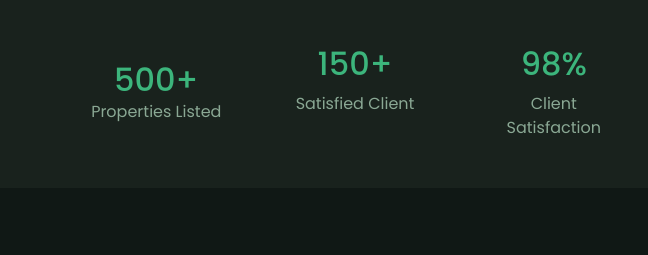
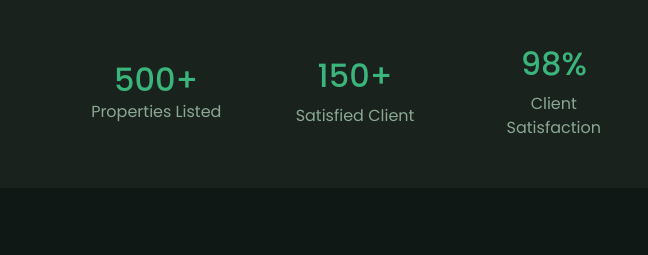
Before and after one commit to maan17g/Real-Estate, a plain HTML site: page index.html in a window 1280 px wide. Shown: the part 1855-2110 px from the top of the page, 0-648 px from the left. Drawn offline with nearby package versions, Linux system fonts and the light colour scheme; grey boxes are pictures that could not be loaded.

Commit message:
Update index.html

```diff
--- a/index.html
+++ b/index.html
@@ -161,7 +161,7 @@
                         </div>
 
                         <div class="container">
-                            <div class="row gap-0 gap-md-5 justify-content-between px-2 my-5">
+                            <div class="row gap-0 gap-md-5 justify-content-between px-2 my-5 align-items-center">
                                 <div class="col-3 count justify-content-center d-flex align-items-center flex-column">
                                     <h2 class="m-0 counter" data-bs-start="0" data-bs-end="500" data-bs-sign="+">500+</h2>
                                     <span class="text-muted-custom text-center">Properties Listed</span>
```
